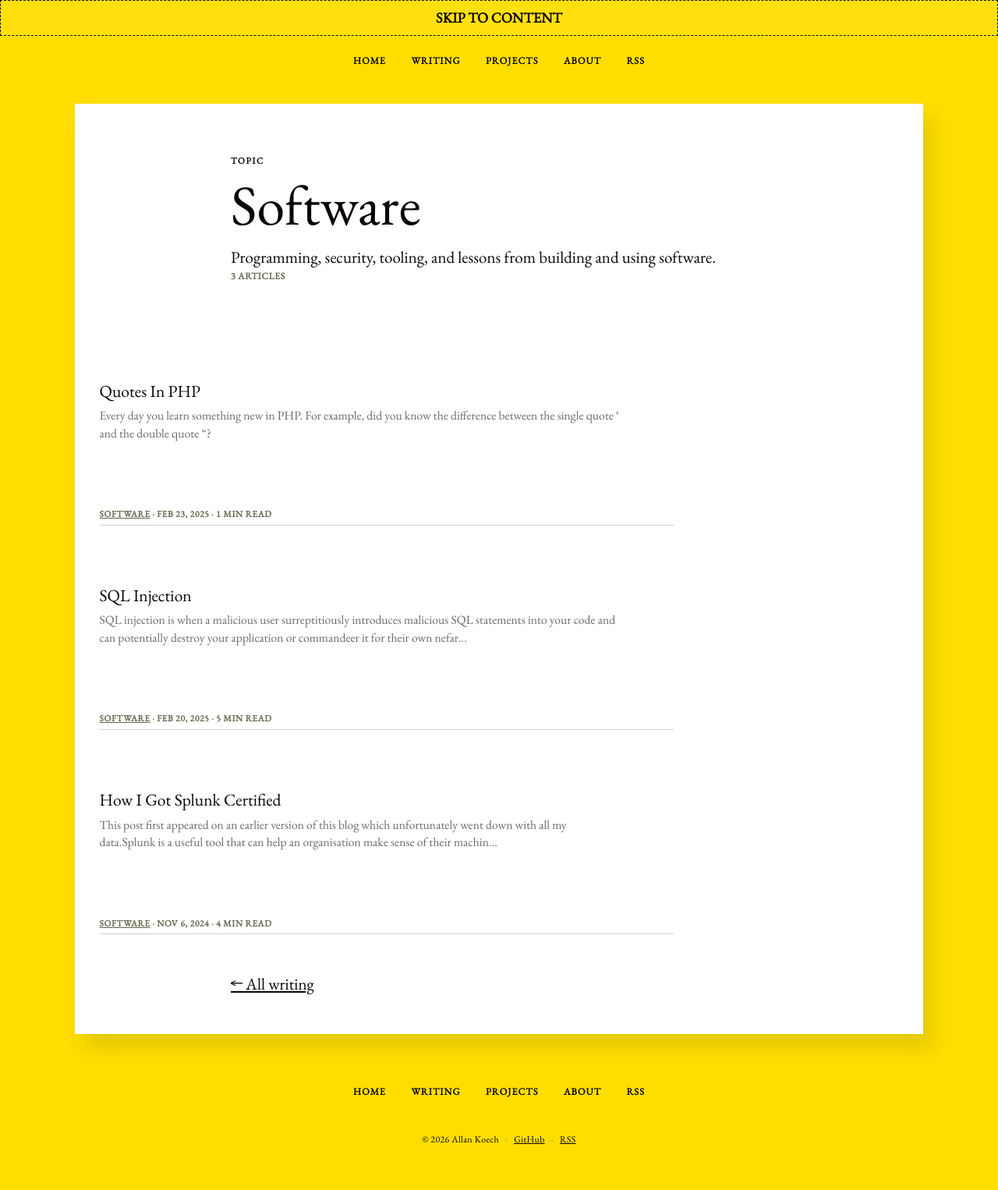
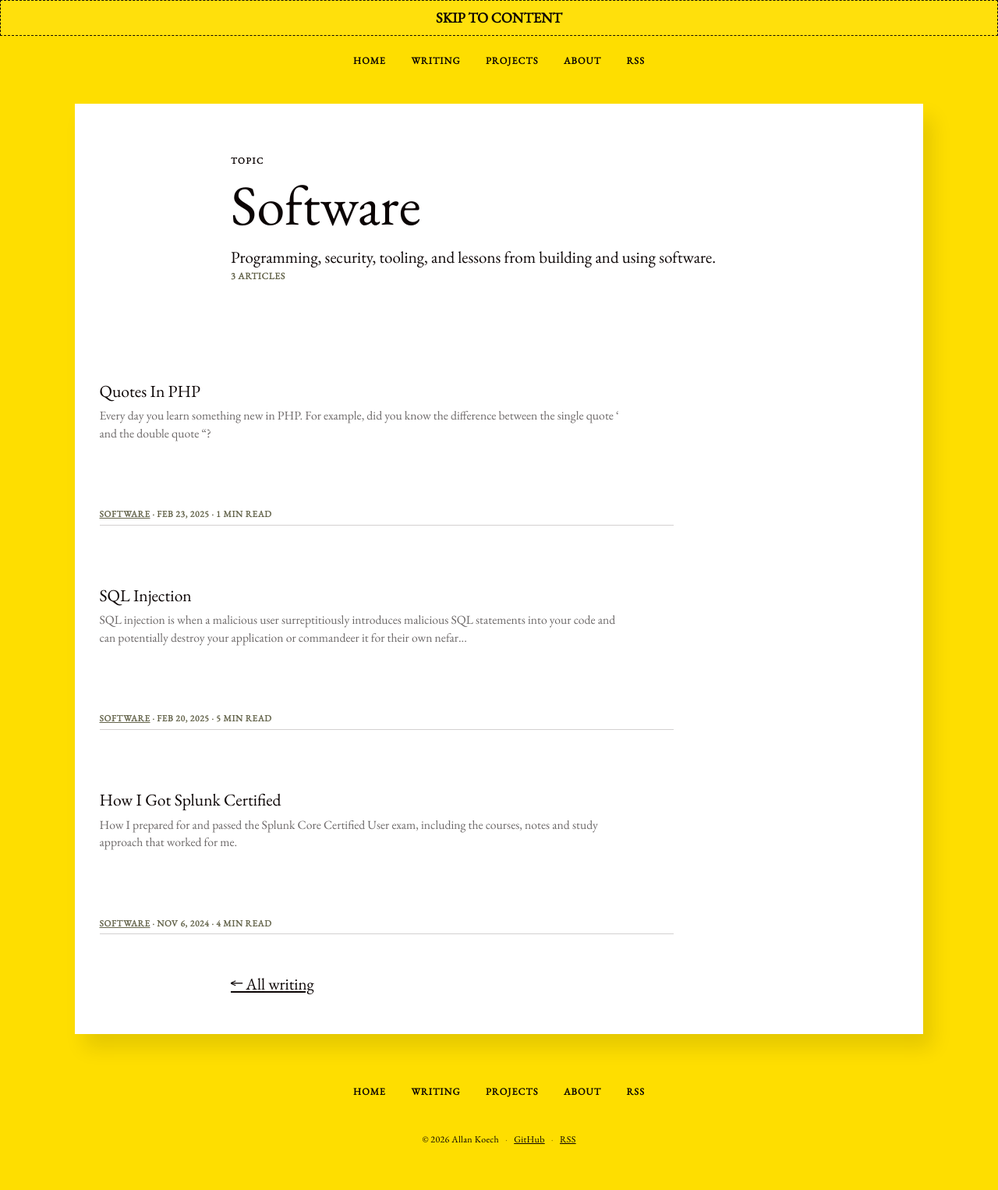
Before and after one commit to atonui/jekyll-blog, a Jekyll site: the page built from topics/software.md, in a window 1280 px wide. Shown: the whole page at 78% size. Built offline with Jekyll 4.4.1, drawn with Linux system fonts in a browser that asks for light colours.

Commit message:
Add SEO description

```diff
--- a/_posts/2024-11-06-splunk.markdown
+++ b/_posts/2024-11-06-splunk.markdown
@@ -1,5 +1,7 @@
 ---
 
+
+description: "How I prepared for and passed the Splunk Core Certified User exam, including the courses, notes and study approach that worked for me."
 
 title:  How I Got Splunk Certified
 date:   2024-11-06 10:53:37 +0300
```
